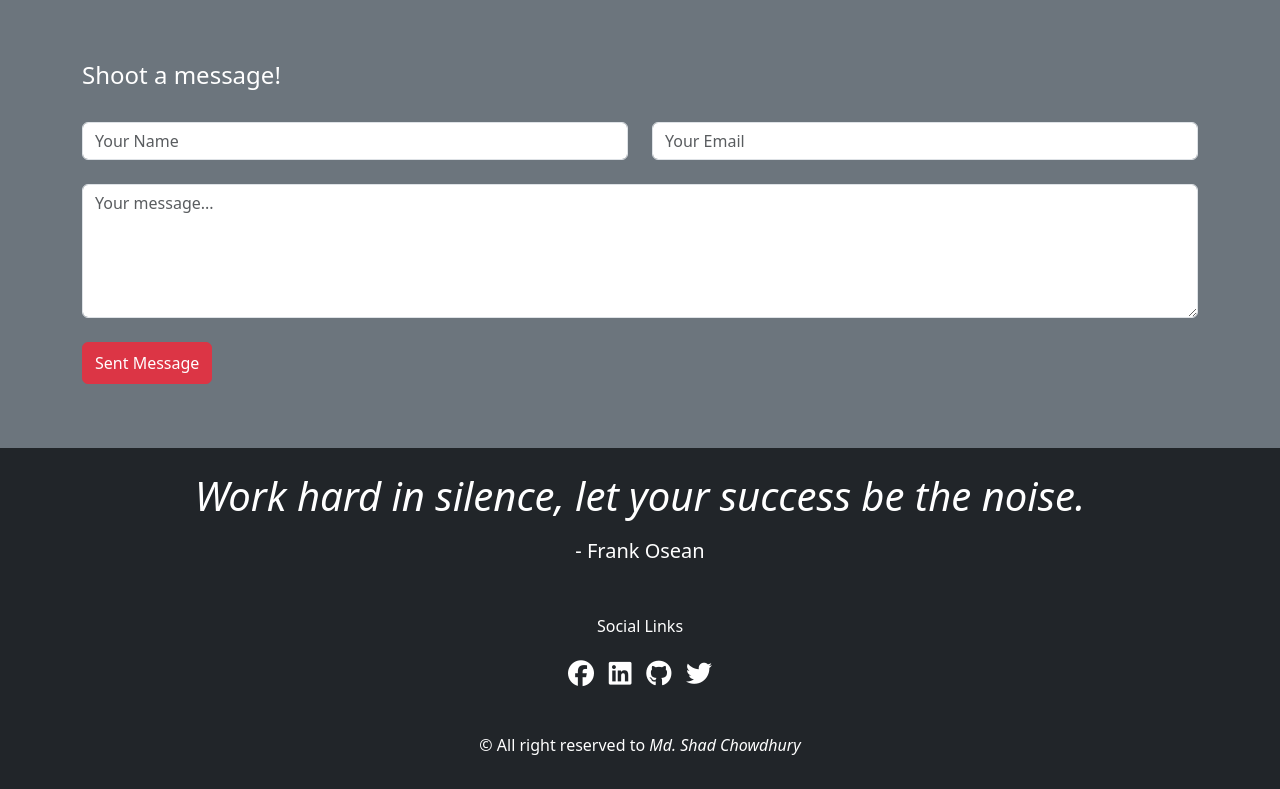
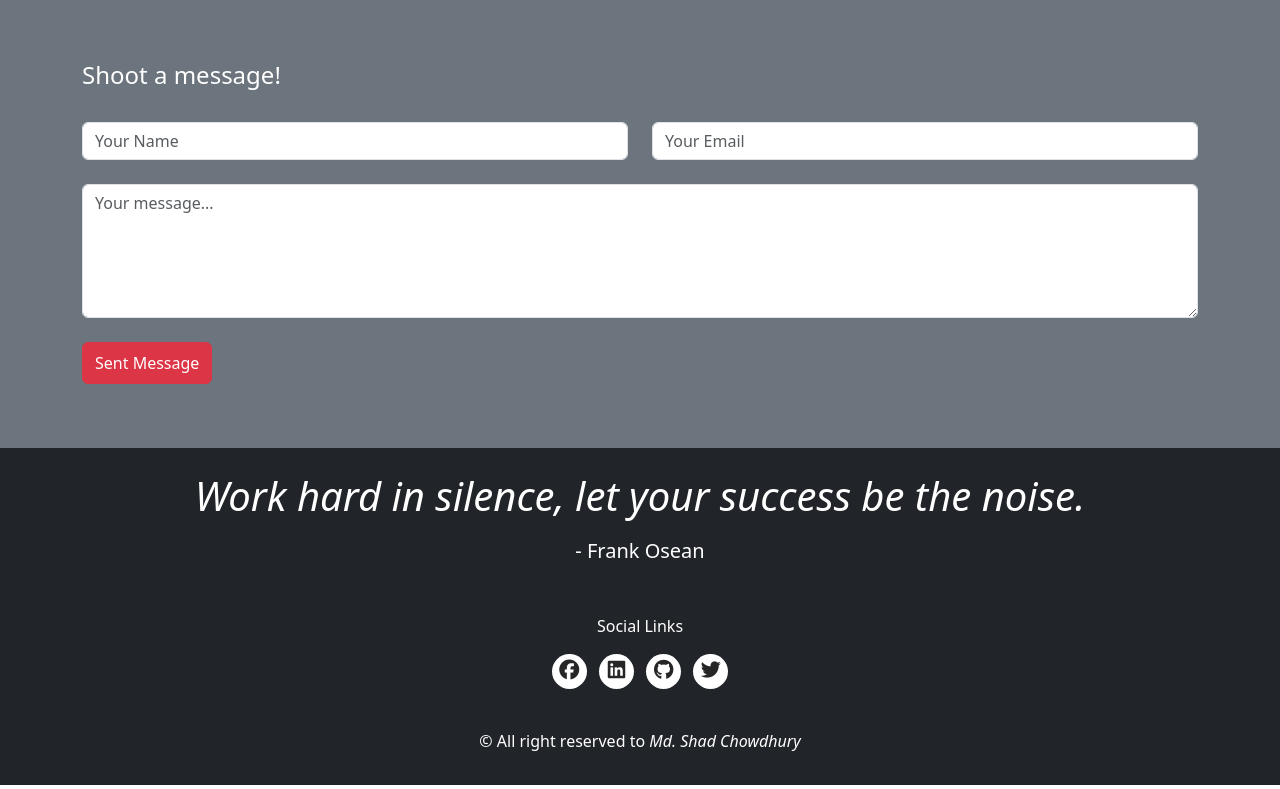
Before and after one commit to shadchowdhury/portfolio_bootstrap, a plain HTML site: page index.html in a window 1280 px wide. Shown: the part 4855-5644 px from the top of the page. Drawn offline with nearby package versions, Linux system fonts and the light colour scheme.

Commit message:
Updates social link icons

```diff
--- a/css/style.css
+++ b/css/style.css
@@ -40,3 +40,19 @@ body{
 .inner-form:hover{
     background-color: white !important;
 } */
+.a-icon{
+    width: 35px;
+    height: 35px;
+    display: block;
+    background-color: #ffff;
+    color: #262626;
+    padding-top: 1px;
+    font-size: 20px;
+    border-radius: 50%;
+    transition: 0.5s;
+}
+
+.a-icon:hover{
+    background-color: #d31515;
+    color: #ffff;
+}
--- a/index.html
+++ b/index.html
@@ -390,20 +390,21 @@
 
             <div class="text-center text-white py-3">
                 <p>Social Links</p>
-                <ul class="list-unstyled list-inline" style="font-size: 26px;">
+                <ul class="list-unstyled list-inline">
                     <li class="list-inline-item">
-                        <a href="https://www.facebook.com/tanvir.shad.50/"  class="btn-sm text-white"><i class="fa-brands fa-facebook"></i></a>
+                        <a href="https://www.facebook.com/tanvir.shad.50/"  class="a-icon"><i class="fa-brands fa-facebook"></i></a>
                     </li>
                     <li class="list-inline-item">
-                        <a href="https://www.linkedin.com/in/tanvir-shad-chowdhury-7486971a6/"  class="btn-sm text-white"><i class="fa-brands fa-linkedin"></i></a>
+                        <a href="https://www.linkedin.com/in/tanvir-shad-chowdhury-7486971a6/"  class="a-icon"><i class="fa-brands fa-linkedin"></i></a>
                     </li>
                     <li class="list-inline-item">
-                        <a href="https://github.com/shadchowdhury"  class="btn-sm text-white"><i class="fa-brands fa-github"></i></a>
+                        <a href="https://github.com/shadchowdhury"  class="a-icon"><i class="fa-brands fa-github"></i></a>
                     </li>
                     <li class="list-inline-item">
-                        <a href="https://www.fiverr.com/tsc_official7?up_rollout=true"  class="btn-sm text-white"><i class="fa-brands fa-twitter"></i></a>
+                        <a href="https://www.fiverr.com/tsc_official7?up_rollout=true"  class="a-icon"><i class="fa-brands fa-twitter"></i></a>
                     </li>
                 </ul>
+
             </div>
 
             <div class="text-center text-white">
```
